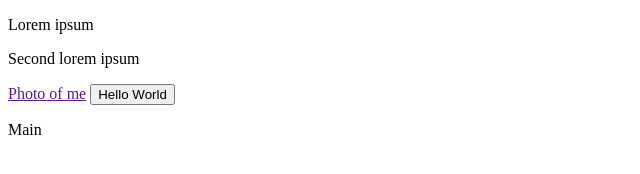
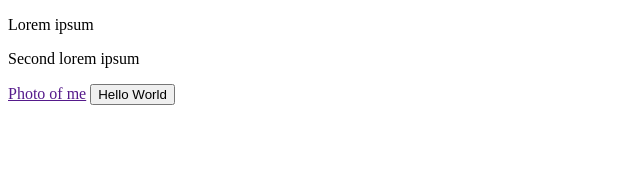
Before and after one commit to darekkozyra/GitLearn, a website: page index.html in a window 1280 px wide. Shown: the full height of the page, 0-640 px from the left. Drawn offline with Linux system fonts and the light colour scheme.

Commit message:
Back to main

```diff
--- a/index.html
+++ b/index.html
@@ -11,6 +11,5 @@
     <p>Second lorem ipsum</p>
     <a href="">Photo of me</a>
     <button>Hello World</button>
-    <p>Main</p>
 </body>
 </html>
```
